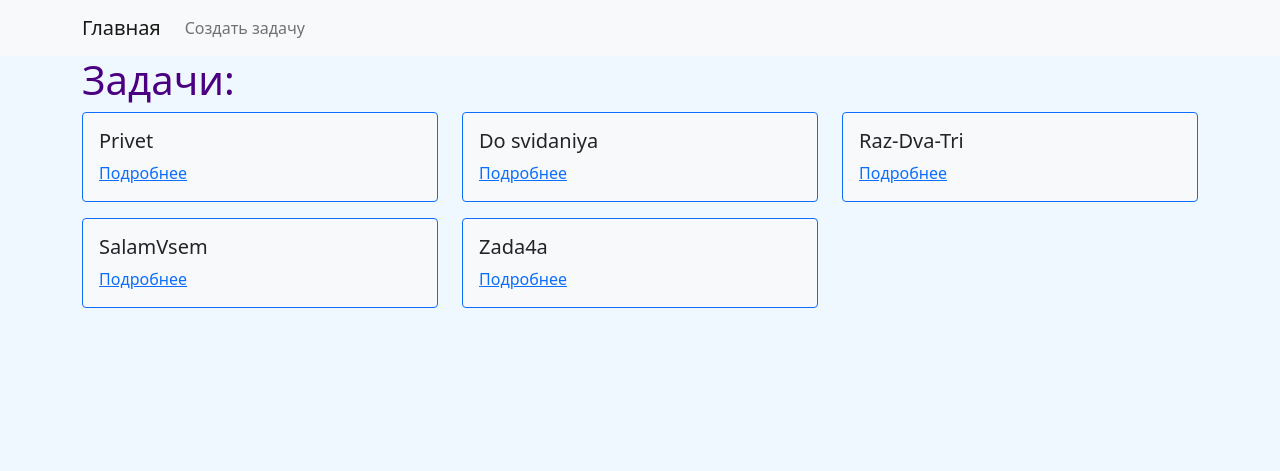
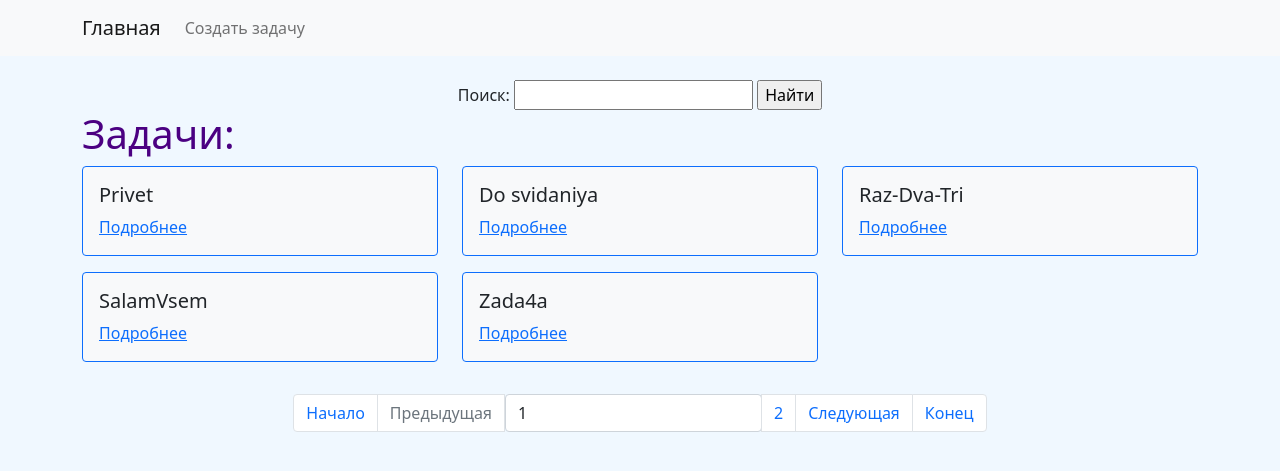
Before and after one commit to azamatdoronov/homework49, a Django app: page / in a window 1280 px wide. Shown: the top 471 px of the page. Run offline with Django 4.2, Linux system fonts and the light colour scheme; data comes from the database, SQL or seed files in the repository.

Commit message:
Внес изменения в index.html, а также создал html файлы, для вывода страниц с использованием LisViewи пагинацией, а также корректного вывода поля поиска определенной задача по краткому заголовку и описанию

```diff
--- a/webapp/templates/index.html
+++ b/webapp/templates/index.html
@@ -6,6 +6,8 @@
     </li>
 {% endblock %}
 {% block content %}
+    <br>
+    {% include "partial/search.html" %}
     <h1>Задачи:</h1>
     <div class="row">
         {% for issue in issues %}
@@ -18,5 +20,10 @@
                 </div>
             </div>
         {% endfor %}
+    <div class="d-flex justify-content-center">
+        {% if is_paginated %}
+            {% include "partial/pagination.html" %}
+        {% endif %}
+    </div>
     </div>
 {% endblock %}
--- /dev/null
+++ b/webapp/templates/partial/pagination.html
@@ -0,0 +1,52 @@
+<ul class="pagination mt-3">
+    <li class="page-item">
+        <a class="page-link" href="?page=1{% if query %}&{{ query }}{% endif %}">Начало</a>
+    </li>
+    {% if page_obj.has_previous %}
+        <li class="page-item">
+            <a class="page-link" href="?page={{ page_obj.previous_page_number }}{% if query %}&{{ query }}{% endif %}">Предыдущая</a>
+        </li>
+        <li class="page-item">
+            <a class="page-link"
+               href="?page=
+
+                       {{ page_obj.previous_page_number }}{% if query %}&{{ query }}{% endif %}">{{ page_obj.previous_page_number }}</a>
+        </li>
+    {% else %}
+        <li class="page-item disabled">
+            <a class="page-link" href="#" tabindex="-1" aria-disabled="true">Предыдущая</a>
+        </li>
+    {% endif %}
+
+    <li class="page-item active" aria-current="page">
+        <form method="get">
+            <label for="page">
+                <input class="form-control" type="text" name="page" id="page" value="{{ page_obj.number }}">
+            </label>
+            {% if  search %}
+                <label>
+                    <input class="form-control" hidden type="text" name="search" value="{{ search }}" required>
+                </label>
+            {% endif %}
+        </form>
+    </li>
+    {% if page_obj.has_next %}
+        <li class="page-item">
+            <a class="page-link"
+               href="?page=
+
+                       {{ page_obj.next_page_number }}{% if query %}&{{ query }}{% endif %}">{{ page_obj.next_page_number }}</a>
+        </li>
+        <li class="page-item">
+            <a class="page-link"
+               href="?page={{ page_obj.next_page_number }}{% if query %}&{{ query }}{% endif %}">Следующая</a>
+        </li>
+    {% else %}
+        <li class="page-item disabled">
+            <a class="page-link" href="#" tabindex="-1" aria-disabled="true">Следующая</a>
+        </li>
+    {% endif %}
+    <li class="page-item">
+        <a class="page-link" href="?page={{ page_obj.paginator.num_pages }}{% if query %}&{{ query }}{% endif %}">Конец</a>
+    </li>
+</ul>
--- /dev/null
+++ b/webapp/templates/partial/search.html
@@ -0,0 +1,8 @@
+<form class="text-center" action="" method="GET">
+    <label for="{{ form.search.id_for_label }}">{{ form.search.label }}:</label>
+    {{ form.search }}
+    <input type="submit" value="Найти">
+    {% for error in form.search.errors %}
+        <p class="form-error">{{ error }}</p>
+    {% endfor %}
+</form>
```
